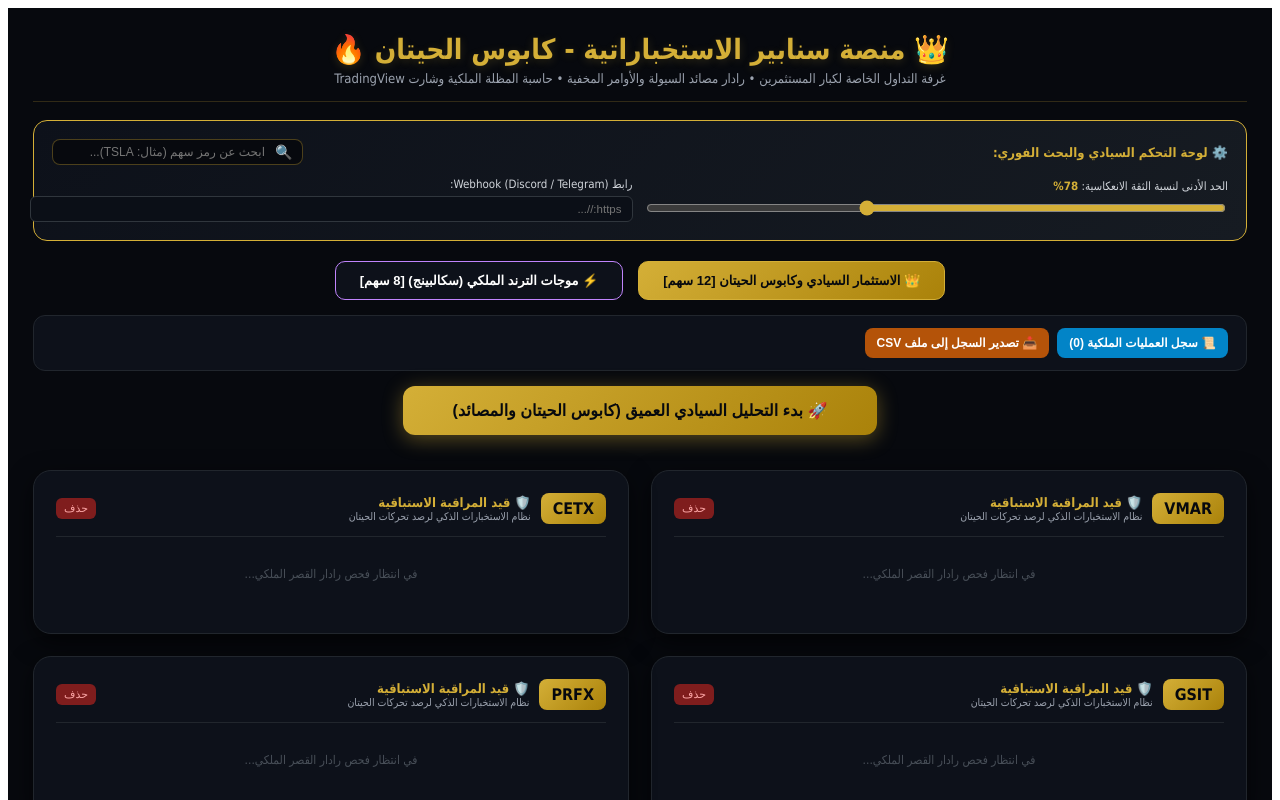
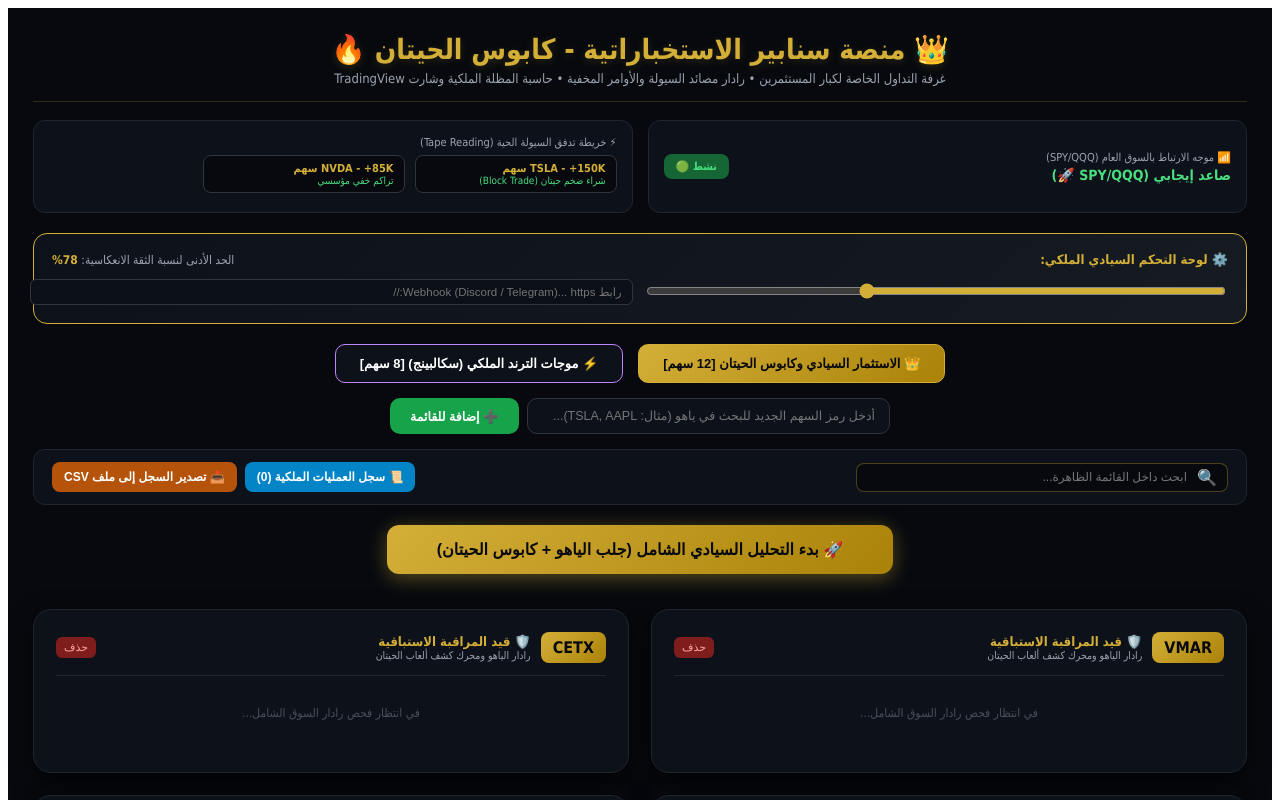
Before and after one commit to fares1040/trading-bot-pro, a Next.js app: page / in a window 1280 px wide. Shown: the top 800 px of the page. Built offline with nearby package versions, Linux system fonts and the light colour scheme.

Commit message:
Update page.jsx

```diff
--- a/app/page.jsx
+++ b/app/page.jsx
@@ -19,7 +19,7 @@
   });
 
   const [newSymbol, setNewSymbol] = useState('');
-  const [searchQuery, setSearchQuery] = useState(''); // 🔍 حالة شريط البحث الجديد
+  const [searchQuery, setSearchQuery] = useState(''); // 🔍 حالة شريط البحث الفوري
   const [results, setResults] = useState({});
   const [loading, setLoading] = useState(false);
   const [scanning, setScanning] = useState(false);
@@ -31,7 +31,6 @@
   const [minConfidence, setMinConfidence] = useState(78);
   const [cooldownMinutes, setCooldownMinutes] = useState(30);
   const [filterOnlySuitable, setFilterOnlySuitable] = useState(false);
-  const [activeRadarFilter, setActiveRadarFilter] = useState('all');
   const [autoRefresh, setAutoRefresh] = useState(false);
   const [timer, setTimer] = useState(300);
 
@@ -63,7 +62,6 @@
     }
     return [];
   });
-  const [showTradesModal, setShowTradesModal] = useState(false);
 
   const [missionHistory, setMissionHistory] = useState(() => {
     if (typeof window !== 'undefined') {
@@ -127,7 +125,7 @@
     }
   };
 
-  // 📥 دالة تصدير سجل العمليات والصید إلى ملف CSV أوتوماتيكياً
+  // 📥 دالة تصدير السجل إلى CSV
   const exportHistoryToCSV = () => {
     if (missionHistory.length === 0) {
       alert('لا يوجد سجل عمليات لتحميله حالياً.');
@@ -146,24 +144,54 @@
     alert('📥 تم تصدير السجل الملكي بنجاح إلى ملف CSV!');
   };
 
-  useEffect(() => {
-    let interval;
-    if (autoRefresh) {
-      interval = setInterval(() => {
-        setTimer((prev) => {
-          if (prev <= 1) {
-            if (activeTab === 'cluster') runAnalysis();
-            else runScalpAnalysis();
-            return 300;
-          }
-          return prev - 1;
-        });
-      }, 1000);
+  // 🔍 دالة إضافة سهم جديد والبحث عنه في ياهو المالية فوراً
+  const addSymbol = async (e) => {
+    e.preventDefault();
+    if (!newSymbol.trim()) return;
+    const upper = newSymbol.toUpperCase().trim();
+
+    if (activeTab === 'cluster') {
+      if (symbols.includes(upper)) { alert('⚠️ السهم موجود بالفعل في القائمة السيادية.'); setNewSymbol(''); return; }
     } else {
-      setTimer(300);
+      if (scalpSymbols.includes(upper)) { alert('⚠️ السهم موجود بالفعل في قائمة السكالبينج.'); setNewSymbol(''); return; }
     }
-    return () => clearInterval(interval);
-  }, [autoRefresh, activeTab, symbols, scalpSymbols]);
+
+    alert(`🔍 جاري جلب بيانات السهم [${upper}] من ياهو المالية السيادية...`);
+
+    try {
+      const res = await fetch('/api/analyze', {
+        method: 'POST',
+        headers: { 'Content-Type': 'application/json' },
+        body: JSON.stringify({
+          symbol: upper,
+          scalpMode: activeTab === 'scalp',
+          minConfidence,
+          cooldownMinutes,
+          earlyAlertsEnabled,
+          discordWebhook: webhookUrl
+        })
+      });
+      const data = await res.json();
+
+      if (!data.price || data.price <= 0) {
+        alert(`❌ فشل العثور على بيانات للسهم [${upper}] من ياهو. تأكد من صحة الرمز.`);
+        setNewSymbol('');
+        return;
+      }
+
+      if (activeTab === 'cluster') {
+        setSymbols(prev => [...prev, upper]);
+        setResults(prev => ({ ...prev, [upper]: data }));
+      } else {
+        setScalpSymbols(prev => [...prev, upper]);
+        setScalpResults(prev => ({ ...prev, [upper]: data }));
+      }
+      alert(`✅ تم العثور على السهم [${upper}] وإضافته بنجاح من ياهو المالية!`);
+    } catch (err) {
+      alert(`🚨 حدث خطأ أثناء الاتصال بياهو المالية للسهم [${upper}].`);
+    }
+    setNewSymbol('');
+  };
 
   const runAnalysis = async () => {
     setLoading(true);
@@ -282,7 +310,6 @@
   const currentRes = activeTab === 'cluster' ? results : scalpResults;
   const isCurrentLoading = activeTab === 'cluster' ? loading : loadingScalp;
 
-  // 🔍 تصفية الأسهم حسب القائمة الحالية + شريط البحث
   const displayedSymbols = currentList.filter(sym => {
     if (searchQuery.trim() && !sym.toLowerCase().includes(searchQuery.toLowerCase().trim())) {
       return false;
@@ -306,37 +333,42 @@
           </p>
         </div>
 
-        {/* لوحة التحكم السيادي وشريط البحث الجديد */}
+        {/* مؤشر الارتباط العام وخريطة تدفق السيولة الحية */}
+        <div style={{ display: 'grid', gridTemplateColumns: 'repeat(auto-fit, minmax(320px, 1fr))', gap: '15px', marginBottom: '20px' }}>
+          <div style={{ background: '#0d111a', padding: '15px', borderRadius: '12px', border: '1px solid #21262d', display: 'flex', alignItems: 'center', justifyContent: 'space-between' }}>
+            <div>
+              <div style={{ color: '#9ca3af', fontSize: '11px', marginBottom: '3px' }}>📶 موجه الارتباط بالسوق العام (SPY/QQQ)</div>
+              <div style={{ color: '#4ade80', fontSize: '14px', fontWeight: 'bold' }}>{marketTrendIndex}</div>
+            </div>
+            <div style={{ background: '#166534', color: '#4ade80', padding: '6px 12px', borderRadius: '8px', fontSize: '11px', fontWeight: 'bold' }}>نشط 🟢</div>
+          </div>
+
+          <div style={{ background: '#0d111a', padding: '15px', borderRadius: '12px', border: '1px solid #21262d' }}>
+            <div style={{ color: '#9ca3af', fontSize: '11px', marginBottom: '6px' }}>⚡ خريطة تدفق السيولة الحية (Tape Reading)</div>
+            <div style={{ display: 'flex', gap: '10px', overflowX: 'auto', paddingBottom: '4px' }}>
+              {liveOrderFlowTape.map(flow => (
+                <div key={flow.id} style={{ background: '#07090e', border: '1px solid #30363d', padding: '6px 10px', borderRadius: '8px', minWidth: '180px' }}>
+                  <div style={{ fontSize: '11px', fontWeight: 'bold', color: '#d4af37' }}>{flow.sym} - {flow.vol}</div>
+                  <div style={{ fontSize: '10px', color: '#4ade80' }}>{flow.type}</div>
+                </div>
+              ))}
+            </div>
+          </div>
+        </div>
+
+        {/* لوحة التحكم السيادي */}
         <div style={{ background: 'linear-gradient(135deg, #0d111a 0%, #161b22 100%)', padding: '18px', borderRadius: '14px', border: '1px solid #d4af37', marginBottom: '20px' }}>
           <div style={{ display: 'flex', justifyContent: 'space-between', alignItems: 'center', marginBottom: '12px', flexWrap: 'wrap', gap: '10px' }}>
-            <h3 style={{ color: '#d4af37', fontSize: '13px', fontWeight: 'bold', margin: 0 }}>⚙️ لوحة التحكم السيادي والبحث الفوري:</h3>
-
-            {/* 🔍 زر وشريط البحث السريع */}
-            <div style={{ display: 'flex', alignItems: 'center', background: '#07090e', border: '1px solid #d4af3755', borderRadius: '8px', padding: '4px 10px' }}>
-              <span style={{ marginLeft: '8px', fontSize: '14px' }}>🔍</span>
-              <input
-                type="text"
-                placeholder="ابحث عن رمز سهم (مثال: TSLA)..."
-                value={searchQuery}
-                onChange={(e) => setSearchQuery(e.target.value)}
-                style={{ background: 'transparent', border: 'none', color: '#fff', fontSize: '12px', outline: 'none', width: '200px' }}
-              />
-              {searchQuery && (
-                <button onClick={() => setSearchQuery('')} style={{ background: 'transparent', border: 'none', color: '#ef4444', cursor: 'pointer', fontSize: '12px', fontWeight: 'bold' }}>✕</button>
-              )}
-            </div>
+            <h3 style={{ color: '#d4af37', fontSize: '13px', fontWeight: 'bold', margin: 0 }}>⚙️ لوحة التحكم السيادي الملكي:</h3>
+            <span style={{ fontSize: '12px', color: '#9ca3af' }}>الحد الأدنى لنسبة الثقة الانعكاسية: <strong style={{ color: '#d4af37' }}>{minConfidence}%</strong></span>
           </div>
 
           <div style={{ display: 'grid', gridTemplateColumns: 'repeat(auto-fit, minmax(280px, 1fr))', gap: '15px', alignItems: 'center' }}>
             <div>
-              <label style={{ fontSize: '11.5px', color: '#d1d5db', display: 'block', marginBottom: '5px' }}>
-                الحد الأدنى لنسبة الثقة الانعكاسية: <strong style={{ color: '#d4af37' }}>{minConfidence}%</strong>
-              </label>
               <input type="range" min="50" max="95" value={minConfidence} onChange={(e) => setMinConfidence(Number(e.target.value))} style={{ width: '100%', accentColor: '#d4af37', cursor: 'pointer' }} />
             </div>
             <div>
-              <label style={{ fontSize: '11.5px', color: '#d1d5db', display: 'block', marginBottom: '5px' }}>رابط Webhook (Discord / Telegram):</label>
-              <input type="text" placeholder="https://..." value={webhookUrl} onChange={(e) => setWebhookUrl(e.target.value)} style={{ width: '100%', padding: '6px 10px', background: '#0b0f17', border: '1px solid #30363d', borderRadius: '6px', color: '#fff', fontSize: '11.5px' }} />
+              <input type="text" placeholder="رابط Webhook (Discord / Telegram)... https://" value={webhookUrl} onChange={(e) => setWebhookUrl(e.target.value)} style={{ width: '100%', padding: '6px 10px', background: '#0b0f17', border: '1px solid #30363d', borderRadius: '6px', color: '#fff', fontSize: '11.5px' }} />
             </div>
           </div>
         </div>
@@ -351,8 +383,35 @@
           </button>
         </div>
 
-        {/* أزرار التحكم السريع وتصدير الـ CSV */}
-        <div style={{ display: 'flex', justifyContent: 'space-between', alignItems: 'center', background: '#0d111a', padding: '12px 18px', borderRadius: '12px', border: '1px solid #21262d', marginBottom: '15px', flexWrap: 'wrap', gap: '10px' }}>
+        {/* حقل البحث وإضافة رمز سهم جديد عبر ياهو */}
+        <div style={{ display: 'flex', justifyContent: 'center', gap: '10px', marginBottom: '15px', flexWrap: 'wrap' }}>
+          <form onSubmit={addSymbol} style={{ display: 'flex', gap: '8px', width: '100%', maxWidth: '500px' }}>
+            <input
+              type="text"
+              placeholder="أدخل رمز السهم الجديد للبحث في ياهو (مثال: TSLA, AAPL)..."
+              value={newSymbol}
+              onChange={(e) => setNewSymbol(e.target.value)}
+              style={{ flex: 1, padding: '10px 14px', background: '#0d111a', border: '1px solid #30363d', borderRadius: '10px', color: '#fff', fontSize: '12.5px' }}
+            />
+            <button type="submit" style={{ background: '#16a34a', color: '#fff', border: 'none', padding: '10px 20px', borderRadius: '10px', fontSize: '12.5px', fontWeight: 'bold', cursor: 'pointer' }}>
+              ➕ إضافة للقائمة
+            </button>
+          </form>
+        </div>
+
+        {/* شريط البحث السريع والفلترة */}
+        <div style={{ display: 'flex', justifyContent: 'space-between', alignItems: 'center', background: '#0d111a', padding: '12px 18px', borderRadius: '12px', border: '1px solid #21262d', marginBottom: '20px', flexWrap: 'wrap', gap: '10px' }}>
+          <div style={{ display: 'flex', alignItems: 'center', background: '#07090e', border: '1px solid #d4af3755', borderRadius: '8px', padding: '4px 10px', flex: 1, maxWidth: '350px' }}>
+            <span style={{ marginLeft: '8px' }}>🔍</span>
+            <input
+              type="text"
+              placeholder="ابحث داخل القائمة الظاهرة..."
+              value={searchQuery}
+              onChange={(e) => setSearchQuery(e.target.value)}
+              style={{ background: 'transparent', border: 'none', color: '#fff', fontSize: '12px', outline: 'none', width: '100%' }}
+            />
+          </div>
+
           <div style={{ display: 'flex', gap: '8px', flexWrap: 'wrap', alignItems: 'center' }}>
             <button onClick={() => setShowHistoryModal(true)} style={{ background: '#0284c7', color: '#fff', border: 'none', padding: '8px 12px', borderRadius: '8px', fontSize: '12px', fontWeight: 'bold', cursor: 'pointer' }}>
               📜 سجل العمليات الملكية ({missionHistory.length})
@@ -363,10 +422,10 @@
           </div>
         </div>
 
-        {/* زر الفحص الرئيسي */}
+        {/* زر الفحص الشامل */}
         <div style={{ textAlign: 'center', marginBottom: '35px' }}>
           <button onClick={activeTab === 'cluster' ? runAnalysis : runScalpAnalysis} disabled={isCurrentLoading} style={{ padding: '15px 50px', background: isCurrentLoading ? '#30363d' : 'linear-gradient(135deg, #d4af37 0%, #aa820a 100%)', color: '#07090e', border: 'none', borderRadius: '12px', fontSize: '16px', cursor: 'pointer', fontWeight: '900', boxShadow: '0 4px 20px rgba(212,175,55,0.4)' }}>
-            {isCurrentLoading ? '⚡ جاري فحص رادارات القصر الملكي...' : (activeTab === 'cluster' ? '🚀 بدء التحليل السيادي العميق (كابوس الحيتان والمصائد)' : '⚡ بدء الفحص السريع لموجات الترند الملكي')}
+            {isCurrentLoading ? '⚡ جاري فحص رادارات القصر الملكي...' : '🚀 بدء التحليل السيادي الشامل (جلب الياهو + كابوس الحيتان)'}
           </button>
         </div>
 
@@ -386,7 +445,7 @@
                     <div style={{ background: 'linear-gradient(135deg, #d4af37 0%, #aa820a 100%)', color: '#07090e', padding: '6px 12px', borderRadius: '8px', fontWeight: '900', fontSize: '16px' }}>{sym}</div>
                     <div>
                       <div style={{ color: '#d4af37', fontSize: '13px', fontWeight: 'bold' }}>{isEarly ? '⏳ إنذار استباقي مبكر الملكي' : isMatched ? '👑 فرصة صيد حقيقية ومؤكدة بدقة ملكية' : '🛡️ قيد المراقبة الاستباقية'}</div>
-                      <div style={{ color: '#9ca3af', fontSize: '10.5px' }}>نظام الاستخبارات الذكي لرصد تحركات الحيتان</div>
+                      <div style={{ color: '#9ca3af', fontSize: '10.5px' }}>رادار الياهو ومحرك كشف ألعاب الحيتان</div>
                     </div>
                   </div>
                   <button onClick={() => removeSymbol(sym)} style={{ background: '#7f1d1d', color: '#fca5a5', border: 'none', borderRadius: '6px', padding: '4px 8px', cursor: 'pointer', fontSize: '11px' }}>حذف</button>
@@ -409,6 +468,15 @@
                       </div>
                     </div>
 
+                    <div style={{ background: '#07090e', padding: '10px', borderRadius: '8px', marginBottom: '15px', fontSize: '11.5px', color: '#d1d5db', lineHeight: '1.6' }}>
+                      <div>📊 <strong style={{ color: '#d4af37' }}>التحليل الفني:</strong> {data.analysis || 'تحليل سيادي متقدم يظهر تركز السيولة عند مستويات الدعم.'}</div>
+                      {data.fiftyTwoWeekHigh && (
+                        <div style={{ marginTop: '5px', fontSize: '11px', color: '#9ca3af' }}>
+                          • أعلى 52 أسبوع: <span style={{ color: '#4ade80' }}>${data.fiftyTwoWeekHigh}</span> | أقل 52 أسبوع: <span style={{ color: '#f87171' }}>${data.fiftyTwoWeekLow}</span>
+                        </div>
+                      )}
+                    </div>
+
                     <div style={{ display: 'flex', gap: '8px' }}>
                       <button onClick={() => setChartModalSymbol(sym)} style={{ flex: 1, background: '#0284c7', color: '#fff', border: 'none', padding: '9px', borderRadius: '8px', fontSize: '11.5px', cursor: 'pointer', fontWeight: 'bold' }}>📈 شارت TradingView</button>
                       <button onClick={() => enterTrade(sym, data.price)} style={{ flex: 2, background: '#16a34a', color: '#fff', border: 'none', borderRadius: '8px', padding: '9px', fontSize: '12px', cursor: 'pointer', fontWeight: '900' }}>
@@ -417,12 +485,39 @@
                     </div>
                   </div>
                 ) : (
-                  <div style={{ textAlign: 'center', margin: '30px 0', color: '#484f58', fontSize: '12px' }}>في انتظار فحص رادار القصر الملكي...</div>
+                  <div style={{ textAlign: 'center', margin: '30px 0', color: '#484f58', fontSize: '12px' }}>في انتظار فحص رادار السوق الشامل...</div>
                 )}
               </div>
             );
           })}
         </div>
+
+        {/* نافذة سجل العمليات الملكية */}
+        {showHistoryModal && (
+          <div style={{ position: 'fixed', top: 0, left: 0, width: '100%', height: '100%', background: 'rgba(0,0,0,0.85)', display: 'flex', justifyContent: 'center', alignItems: 'center', zIndex: 1100 }}>
+            <div style={{ background: '#0d111a', padding: '20px', borderRadius: '16px', border: '1px solid #0284c7', width: '90%', maxWidth: '800px', maxHeight: '80vh', display: 'flex', flexDirection: 'column' }}>
+              <div style={{ display: 'flex', justifyContent: 'space-between', alignItems: 'center', marginBottom: '15px', borderBottom: '1px solid #21262d', paddingBottom: '10px' }}>
+                <h3 style={{ margin: 0, color: '#0284c7', fontSize: '16px' }}>📜 سجل العمليات والتنبيهات الملكية السابقة</h3>
+                <button onClick={() => setShowHistoryModal(false)} style={{ background: '#7f1d1d', color: '#fff', border: 'none', padding: '6px 14px', borderRadius: '6px', cursor: 'pointer', fontWeight: 'bold' }}>إغلاق ✕</button>
+              </div>
+              <div style={{ flex: 1, overflowY: 'auto', display: 'flex', flexDirection: 'column', gap: '10px' }}>
+                {missionHistory.length === 0 ? (
+                  <div style={{ textAlign: 'center', color: '#9ca3af', padding: '30px' }}>لا توجد سجلات مسجلة حتى الآن.</div>
+                ) : (
+                  missionHistory.map(item => (
+                    <div key={item.id} style={{ background: '#07090e', padding: '12px', borderRadius: '10px', border: '1px solid #1f2937' }}>
+                      <div style={{ display: 'flex', justifyContent: 'space-between', marginBottom: '5px' }}>
+                        <span style={{ color: '#d4af37', fontWeight: 'bold' }}>سهم: {item.symbol}</span>
+                        <span style={{ color: '#9ca3af', fontSize: '11px' }}>{item.time}</span>
+                      </div>
+                      <div style={{ fontSize: '12px', color: '#d1d5db' }}>{item.details}</div>
+                    </div>
+                  ))
+                )}
+              </div>
+            </div>
+          </div>
+        )}
 
         {/* نافذة شارت TradingView */}
         {chartModalSymbol && (
```
